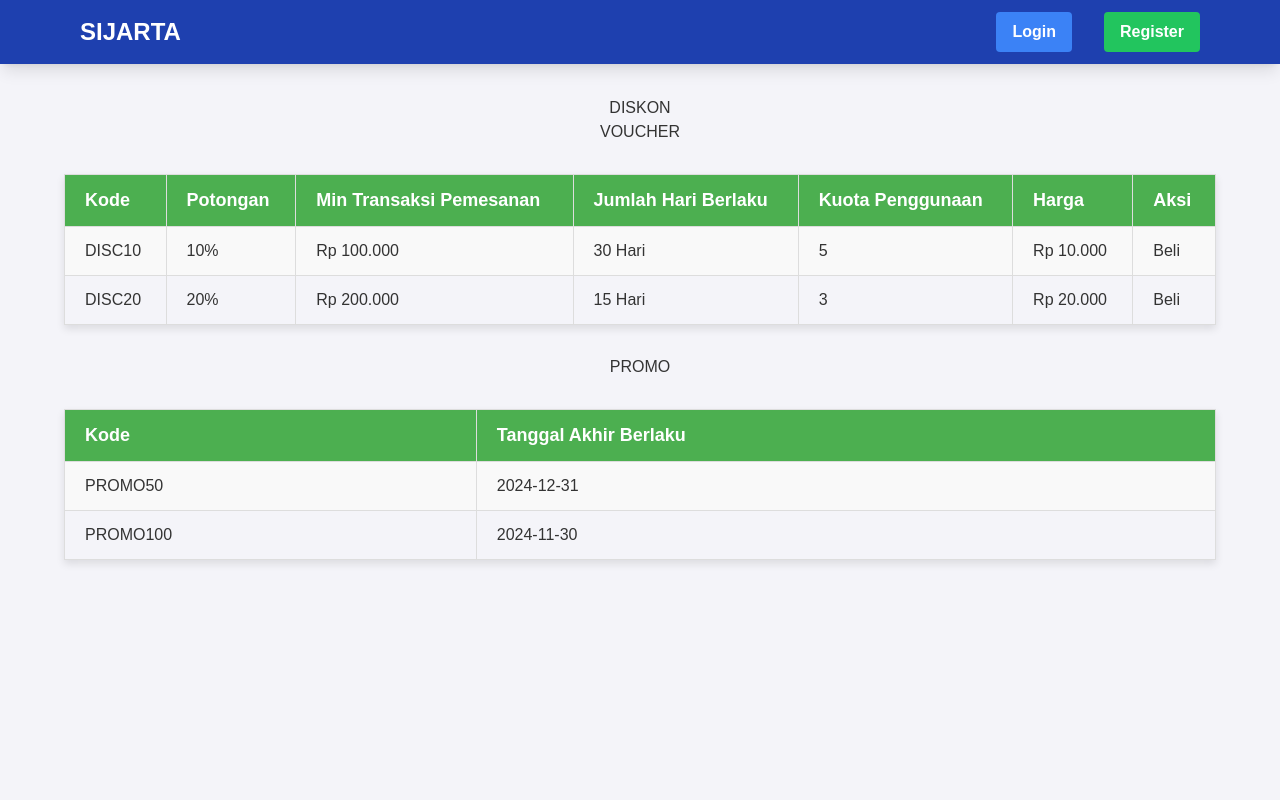
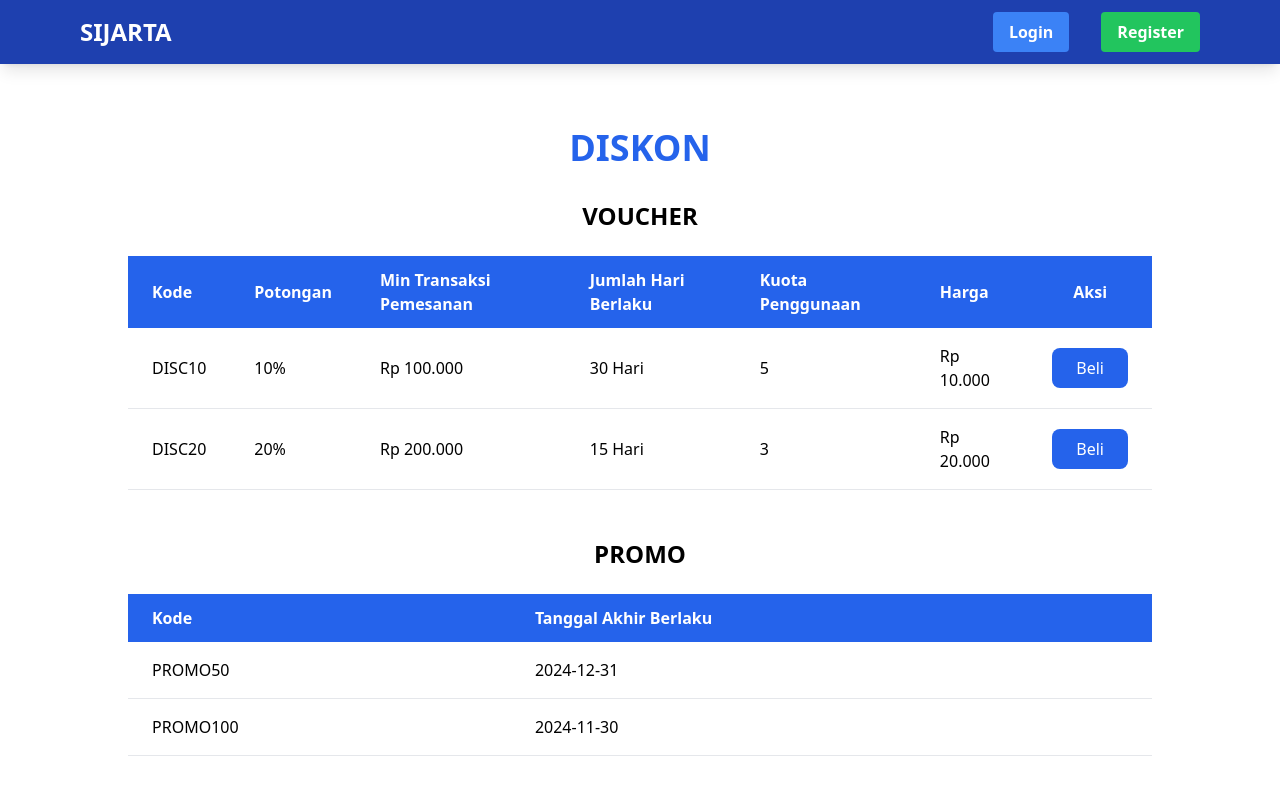
Before and after one commit to Faridhsbi/sijarta, a Django app: page /discount/ in a window 1280 px wide. Run offline with Django 5.2, Linux system fonts and the light colour scheme; some libraries are stand-ins or nearby versions.

Commit message:
fixed html and added hyperlink to connect pages

```diff
--- a/diskon/templates/discount_page.html
+++ b/diskon/templates/discount_page.html
@@ -1,212 +1,104 @@
 {% extends 'base.html' %}
 {% block meta %}
     <title>Diskon</title>
-    <style>
-        /* General reset and font styles */
-        body {
-            font-family: 'Arial', sans-serif;
-            margin: 0;
-            padding: 0;
-            background-color: #f4f4f9;
-            color: #333;
-        }
-
-        h1, h2 {
-            text-align: center;
-            color: #333;
-        }
-
-        h1 {
-            margin-top: 20px;
-            font-size: 36px;
-        }
-
-        h2 {
-            margin-top: 20px;
-            font-size: 28px;
-        }
-
-        /* Table styles */
-        table {
-            width: 90%;
-            margin: 30px auto;
-            border-collapse: collapse;
-            box-shadow: 0 4px 8px rgba(0, 0, 0, 0.1);
-        }
-
-        th, td {
-            border: 1px solid #ddd;
-            padding: 12px 20px;
-            text-align: left;
-        }
-
-        th {
-            background-color: #4CAF50;
-            color: white;
-            font-size: 18px;
-        }
-
-        tr:nth-child(even) {
-            background-color: #f9f9f9;
-        }
-
-        tr:hover {
-            background-color: #f1f1f1;
-        }
-
-        /* Button styles */
-        button {
-            background-color: #4CAF50;
-            color: white;
-            border: none;
-            padding: 10px 20px;
-            cursor: pointer;
-            border-radius: 4px;
-            transition: background-color 0.3s ease;
-        }
-
-        button:hover {
-            background-color: #45a049;
-        }
-
-        /* Modal styles */
-        .modal {
-            display: none;
-            position: fixed;
-            z-index: 1000;
-            left: 0;
-            top: 0;
-            width: 100%;
-            height: 100%;
-            background-color: rgba(0, 0, 0, 0.6);
-            overflow: auto;
-        }
-
-        .modal-content {
-            background-color: #fff;
-            margin: 15% auto;
-            padding: 30px;
-            border-radius: 8px;
-            width: 50%;
-            text-align: center;
-            box-shadow: 0 4px 8px rgba(0, 0, 0, 0.1);
-            animation: fadeIn 0.4s;
-        }
-
-        .close {
-            color: #aaa;
-            font-size: 28px;
-            font-weight: bold;
-            cursor: pointer;
-            position: absolute;
-            top: 10px;
-            right: 20px;
-        }
-
-        .close:hover,
-        .close:focus {
-            color: #333;
-            text-decoration: none;
-        }
-
-        /* Success message */
-        .modal h2 {
-            color: #4CAF50;
-        }
-
-        /* Error message */
-        .modal h2.error {
-            color: #e74c3c;
-        }
-
-        /* Animation for fade-in modal */
-        @keyframes fadeIn {
-            from { opacity: 0; }
-            to { opacity: 1; }
-        }
-    </style>
 {% endblock meta %}
-
 
 {% block content %}
 {% include 'navbar.html' %}
-    <br/>
-    <br/>
-    <br/>
-    <br/>
-    <h1>DISKON</h1>
+<br/><br/><br/><br/>
+<h1 class="text-4xl font-bold text-center text-blue-600 mt-8">DISKON</h1>
 
-    <h2>VOUCHER</h2>
-    <table>
-        <tr>
-            <th>Kode</th>
-            <th>Potongan</th>
-            <th>Min Transaksi Pemesanan</th>
-            <th>Jumlah Hari Berlaku</th>
-            <th>Kuota Penggunaan</th>
-            <th>Harga</th>
-            <th>Aksi</th>
+<h2 class="text-2xl font-semibold text-center mt-8">VOUCHER</h2>
+
+<!-- Voucher Table -->
+<div class="overflow-x-auto max-w-screen-lg mx-auto mt-6">
+    <table class="min-w-full table-auto bg-white border-collapse shadow-md">
+        <thead>
+            <tr class="bg-blue-600 text-white">
+                <th class="px-6 py-3 text-left">Kode</th>
+                <th class="px-6 py-3 text-left">Potongan</th>
+                <th class="px-6 py-3 text-left">Min Transaksi Pemesanan</th>
+                <th class="px-6 py-3 text-left">Jumlah Hari Berlaku</th>
+                <th class="px-6 py-3 text-left">Kuota Penggunaan</th>
+                <th class="px-6 py-3 text-left">Harga</th>
+                <th class="px-6 py-3 text-center">Aksi</th>
             </tr>
-        <tr>
-            <td>DISC10</td>
-            <td>10%</td>
-            <td>Rp 100.000</td>
-            <td>30 Hari</td>
-            <td>5</td>
-            <td>Rp 10.000</td>
-            <td><button onclick="buyVoucher(15000, 10000)">Beli</button></td>
+        </thead>
+        <tbody>
+            <tr class="border-b hover:bg-blue-50">
+                <td class="px-6 py-4">DISC10</td>
+                <td class="px-6 py-4">10%</td>
+                <td class="px-6 py-4">Rp 100.000</td>
+                <td class="px-6 py-4">30 Hari</td>
+                <td class="px-6 py-4">5</td>
+                <td class="px-6 py-4">Rp 10.000</td>
+                <td class="px-6 py-4 text-center">
+                    <button onclick="buyVoucher(15000, 10000)" class="bg-blue-600 text-white px-6 py-2 rounded-lg hover:bg-blue-700 transition">Beli</button>
+                </td>
             </tr>
-        <tr>
-            <td>DISC20</td>
-            <td>20%</td>
-            <td>Rp 200.000</td>
-            <td>15 Hari</td>
-            <td>3</td>
-            <td>Rp 20.000</td>
-            <td><button onclick="buyVoucher(15000, 20000)">Beli</button></td>
+            <tr class="border-b hover:bg-blue-50">
+                <td class="px-6 py-4">DISC20</td>
+                <td class="px-6 py-4">20%</td>
+                <td class="px-6 py-4">Rp 200.000</td>
+                <td class="px-6 py-4">15 Hari</td>
+                <td class="px-6 py-4">3</td>
+                <td class="px-6 py-4">Rp 20.000</td>
+                <td class="px-6 py-4 text-center">
+                    <button onclick="buyVoucher(15000, 20000)" class="bg-blue-600 text-white px-6 py-2 rounded-lg hover:bg-blue-700 transition">Beli</button>
+                </td>
             </tr>
+        </tbody>
     </table>
+</div>
 
-    <h2>PROMO</h2>
-    <table>
-        <tr>
-            <th>Kode</th>
-            <th>Tanggal Akhir Berlaku</th>
+<h2 class="text-2xl font-semibold text-center mt-12">PROMO</h2>
+
+<!-- Promo Table -->
+<div class="overflow-x-auto max-w-screen-lg mx-auto mt-6">
+    <table class="min-w-full table-auto bg-white border-collapse shadow-md">
+        <thead>
+            <tr class="bg-blue-600 text-white">
+                <th class="px-6 py-3 text-left">Kode</th>
+                <th class="px-6 py-3 text-left">Tanggal Akhir Berlaku</th>
             </tr>
-        <tr>
-            <td>PROMO50</td>
-            <td>2024-12-31</td>
+        </thead>
+        <tbody>
+            <tr class="border-b hover:bg-blue-50">
+                <td class="px-6 py-4">PROMO50</td>
+                <td class="px-6 py-4">2024-12-31</td>
             </tr>
-        <tr>
-            <td>PROMO100</td>
-            <td>2024-11-30</td>
+            <tr class="border-b hover:bg-blue-50">
+                <td class="px-6 py-4">PROMO100</td>
+                <td class="px-6 py-4">2024-11-30</td>
             </tr>
+        </tbody>
     </table>
+</div>
 
 <!-- Success Modal -->
-    <div id="success-modal" class="modal">
-        <div class="modal-content">
-            <span class="close" onclick="closeModal('success-modal')">&times;</span>
-            <h2>SUKSES</h2>
-            <p>SELAMAT Anda berhasil membeli voucher kode XXX. Voucher ini akan berlaku hingga tanggal XX/XX/XXXX dengan kuota penggunaan sebanyak X kali.</p>
-            <button onclick="closeModal('success-modal')">Close</button>
+<div id="success-modal" class="fixed inset-0 flex items-center justify-center bg-black bg-opacity-50 hidden">
+    <div class="bg-white p-8 rounded-lg shadow-lg w-1/2">
+        <span class="absolute top-4 right-4 text-gray-500 text-2xl cursor-pointer" onclick="closeModal('success-modal')">&times;</span>
+        <h2 class="text-3xl text-green-500 text-center">SUKSES</h2>
+        <p class="text-center mt-4">SELAMAT Anda berhasil membeli voucher kode XXX. Voucher ini akan berlaku hingga tanggal XX/XX/XXXX dengan kuota penggunaan sebanyak X kali.</p>
+        <button class="mt-6 w-full bg-blue-600 text-white py-2 rounded-lg hover:bg-blue-700 transition" onclick="closeModal('success-modal')">Close</button>
     </div>
 </div>
 
 <!-- Error Modal -->
-    <div id="error-modal" class="modal">
-        <div class="modal-content">
-            <span class="close" onclick="closeModal('error-modal')">&times;</span>
-            <h2 class="error">GAGAL</h2>
-            <p>Maaf, saldo Anda tidak cukup untuk membeli voucher ini.</p>
-            <button onclick="closeModal('error-modal')">Close</button>
+<div id="error-modal" class="fixed inset-0 flex items-center justify-center bg-black bg-opacity-50 hidden">
+    <div class="bg-white p-8 rounded-lg shadow-lg w-1/2">
+        <span class="absolute top-4 right-4 text-gray-500 text-2xl cursor-pointer" onclick="closeModal('error-modal')">&times;</span>
+        <h2 class="text-3xl text-red-500 text-center">GAGAL</h2>
+        <p class="text-center mt-4">Maaf, saldo Anda tidak cukup untuk membeli voucher ini.</p>
+        <button class="mt-6 w-full bg-blue-600 text-white py-2 rounded-lg hover:bg-blue-700 transition" onclick="closeModal('error-modal')">Close</button>
     </div>
 </div>
 
 <script>
     // JavaScript to handle modals
     function openModal(modalId) {
-            document.getElementById(modalId).style.display = "block";
+        document.getElementById(modalId).style.display = "flex";
     }
 
     function closeModal(modalId) {
@@ -222,4 +114,5 @@
         }
     }
 </script>
+
 {% endblock %}
--- a/templates/navbar.html
+++ b/templates/navbar.html
@@ -37,7 +37,7 @@
                     {% if user.role == 'pengguna' %}
                         <a href="{% url 'main:show_main' %}" class="snav text-white  px-3 py-2 rounded transition duration-300">Homepage</a>
                         <a href="{% url 'userprofile:show_mypay' %}" class="snav text-white  px-3 py-2 rounded transition duration-300">MyPay</a>
-                        <a href="" class="snav text-white  px-3 py-2 rounded transition duration-300">Diskon</a>
+                        <a href="{% url 'diskon:discount_page'%}" class="snav text-white  px-3 py-2 rounded transition duration-300">Diskon</a>
                         <a href="{% url 'main:show_pemesananjasa' %}" class="snav text-white  px-3 py-2 rounded transition duration-300">Kelola Pesanan Saya</a>
                         <a href="{% url 'userprofile:show_pengguna' %}" class="text-white bg-green-600 hover:bg-green-700 px-4 py-2 rounded transition duration-300">Profile</a>
                         <a href="{% url 'authentication:logout' %}" class="text-white hover:bg-red-700 px-4 py-2 rounded transition duration-300 bg-red-500">Logout</a>
```
Also changed, not shown: main/templates/pemesanan_jasa.html (+19 -1 lines), testimoni/templates/form_testimoni.html (+11 -9 lines). Lines whose indentation alone changed are shown as unchanged.
